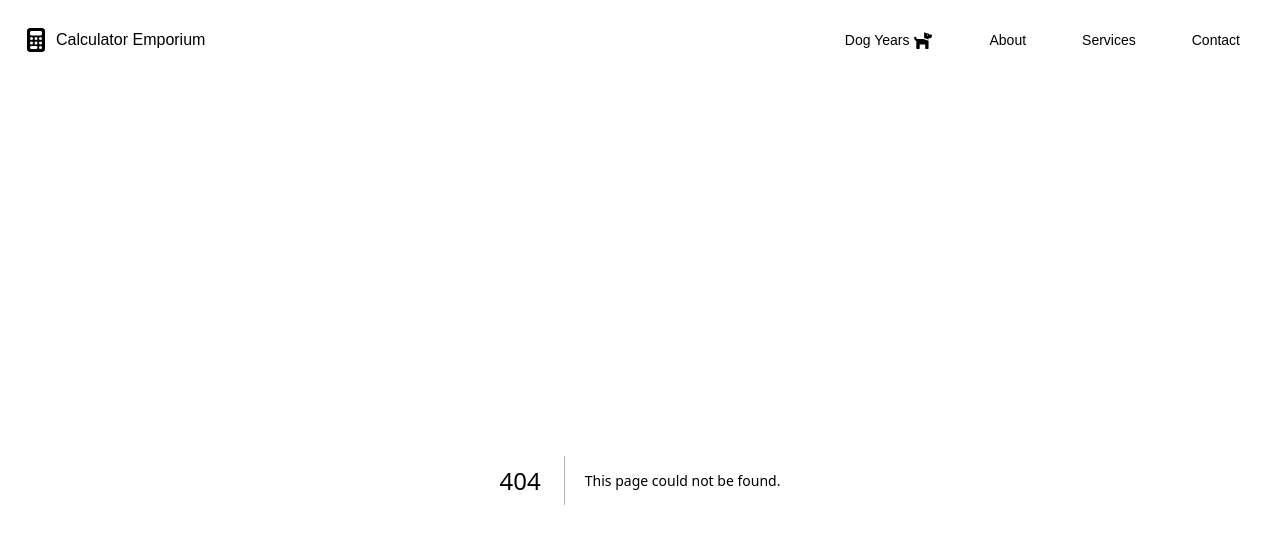
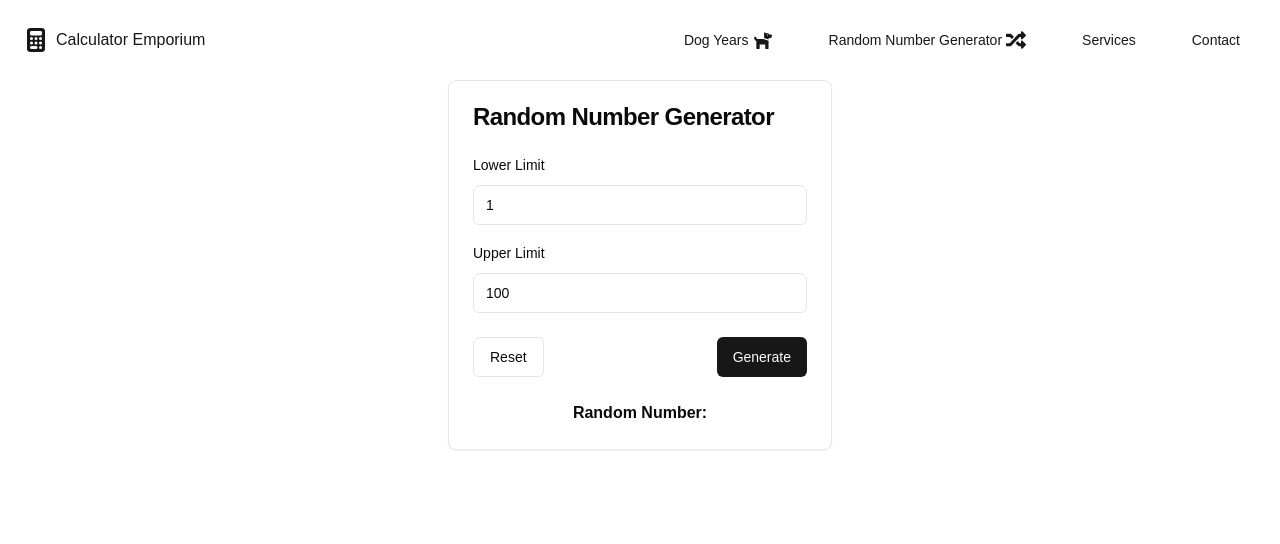
Before and after one commit to colemilne54/Calculator-Emporium, a Next.js app: page /random-number-generator in a window 1280 px wide. Before the commit this address had no page. Shown: the top 544 px of the page. Built offline with nearby package versions, Linux system fonts and the light colour scheme.

Commit message:
random number generator done

```diff
--- /dev/null
+++ b/src/app/random-number-generator/page.tsx
@@ -0,0 +1,7 @@
+import RandomNumberGenerator from "@/components/calculators/RandomNumberGenerator";
+
+export default function RandomNumberGeneratorPage() {
+   return (
+      <RandomNumberGenerator />
+   )
+}
--- a/src/components/calculators/RandomNumberGenerator.tsx
+++ b/src/components/calculators/RandomNumberGenerator.tsx
@@ -1,14 +1,12 @@
-import React, { useState } from 'react';
-import {
-  OutlinedInput,
-  Button,
-  InputAdornment,
-  Typography,
-  FormGroup,
-  Box,
-} from '@mui/material';
+'use client';
 
-export default function LowerToUpper() {
+import { useState } from 'react';
+import { Input } from "@/components/ui/input"
+import { Button } from "@/components/ui/button"
+import { Label } from "@/components/ui/label"
+import { Card, CardHeader, CardTitle, CardContent, CardFooter } from "@/components/ui/card"
+
+export default function RandomNumberGenerator() {
    const [lower, setLower] = useState('1');
    const [upper, setUpper] = useState('100');
    const [random, setRandom] = useState('');
@@ -22,58 +20,45 @@ export default function LowerToUpper() {
    }
 
    return (
-    <>
-      <Typography variant="h4" component="h2">
-        Random Number Generator
-      </Typography>
-      <Box
-        component="form"
-        sx={{
-          '& .MuiTextField-root': { m: 1, width: '25ch' },
-        }}
-        noValidate
-        autoComplete="off"
-      >
-        <FormGroup>
-          <OutlinedInput
-            id="outlined-adornment-lower"
-            endAdornment={<InputAdornment position="end">Lower Limit</InputAdornment>}
-            aria-describedby="outlined-lower-helper-text"
+      <Card className="w-full max-w-sm mx-auto">
+         <CardHeader>
+            <CardTitle>Random Number Generator</CardTitle>
+         </CardHeader>
+         <CardContent>
+            <form className="space-y-4">
+               <div className="space-y-2">
+                  <Label htmlFor="lower">Lower Limit</Label>
+                  <Input
+                     id="lower"
+                     type="number"
                      value={lower}
                      onChange={(e) => setLower(e.target.value)}
-            onKeyPress={(event) => {
-              if (!/[0-9]/.test(event.key)) {
-                event.preventDefault();
-              }
-            }}
-            inputProps={{
-              'aria-label': 'lower',
-            }}
+                     placeholder="Enter lower limit"
                   />
-        </FormGroup>
-        <FormGroup>
-          <OutlinedInput
-            id="outlined-adornment-upper"
-            endAdornment={<InputAdornment position="end">Upper Limit</InputAdornment>}
-            aria-describedby="outlined-upper-helper-text"
+               </div>
+               <div className="space-y-2">
+                  <Label htmlFor="upper">Upper Limit</Label>
+                  <Input
+                     id="upper"
+                     type="number"
                      value={upper}
                      onChange={(e) => setUpper(e.target.value)}
-            onKeyPress={(event) => {
-              if (!/[0-9]/.test(event.key)) {
-                event.preventDefault();
-              }
-            }}
-            inputProps={{
-              'aria-label': 'upper',
-            }}
+                     placeholder="Enter upper limit"
                   />
-        </FormGroup>
-        <Button variant="contained" onClick={handleClick}>Generate</Button>
-        <Button onClick={() => {setLower(''); setUpper('')}} variant="contained" sx={{ml: 2, bgcolor: 'text.secondary'}}>Reset</Button>
-      </Box>
-      <Typography variant="p" component="p">
-        {(lower != '' && upper != '') && `${random}`}
-      </Typography>
-    </>
+               </div>
+            </form>
+         </CardContent>
+         <CardFooter className="flex justify-between">
+            <Button onClick={() => {setLower('1'); setUpper('100')}} variant="outline">Reset</Button>
+            <Button onClick={handleClick}>Generate</Button>
+         </CardFooter>
+         {(lower !== '' && upper !== '') && (
+            <CardContent>
+               <p className="text-center font-semibold">
+                  Random Number: {random}
+               </p>
+            </CardContent>
+         )}
+      </Card>
    );
 }
--- a/src/components/ui/HeaderNavBar.tsx
+++ b/src/components/ui/HeaderNavBar.tsx
@@ -13,7 +13,7 @@ import {Button} from "@/components/ui/button";
 import Link from "next/link";
 import { JSX, SVGProps } from "react";
 import { FaCalculator } from "react-icons/fa6";
-import {FaDog} from "react-icons/fa";
+import {FaDog, FaRandom} from "react-icons/fa";
 
 export default function HeaderNavBar() {
    return (
@@ -34,8 +34,8 @@ export default function HeaderNavBar() {
                   <Link href="/dog-years" className="flex w-full items-center py-2 text-lg font-semibold" prefetch={false}>
                      Dog Years <FaDog />
                   </Link>
-                  <Link href="#" className="flex w-full items-center py-2 text-lg font-semibold" prefetch={false}>
-                     About
+                  <Link href="/random-number-generator" className="flex w-full items-center py-2 text-lg font-semibold" prefetch={false}>
+                     Random Number Generator
                   </Link>
                   <Link href="#" className="flex w-full items-center py-2 text-lg font-semibold" prefetch={false}>
                      Services
@@ -59,11 +59,11 @@ export default function HeaderNavBar() {
                Dog Years <FaDog className="ml-1 h-5 w-5" />
             </Link>
             <Link
-               href="#"
+               href="/random-number-generator"
                className="group inline-flex h-9 w-max items-center justify-center rounded-md bg-white px-4 py-2 text-sm font-medium transition-colors hover:bg-gray-100 hover:text-gray-900 focus:bg-gray-100 focus:text-gray-900 focus:outline-none disabled:pointer-events-none disabled:opacity-50 data-[active]:bg-gray-100/50 data-[state=open]:bg-gray-100/50 dark:bg-gray-950 dark:hover:bg-gray-800 dark:hover:text-gray-50 dark:focus:bg-gray-800 dark:focus:text-gray-50 dark:data-[active]:bg-gray-800/50 dark:data-[state=open]:bg-gray-800/50"
                prefetch={false}
             >
-               About
+               Random Number Generator <FaRandom className="ml-1 h-5 w-5" />
             </Link>
             <Link
                href="#"
```
Lines whose indentation alone changed are shown as unchanged.
